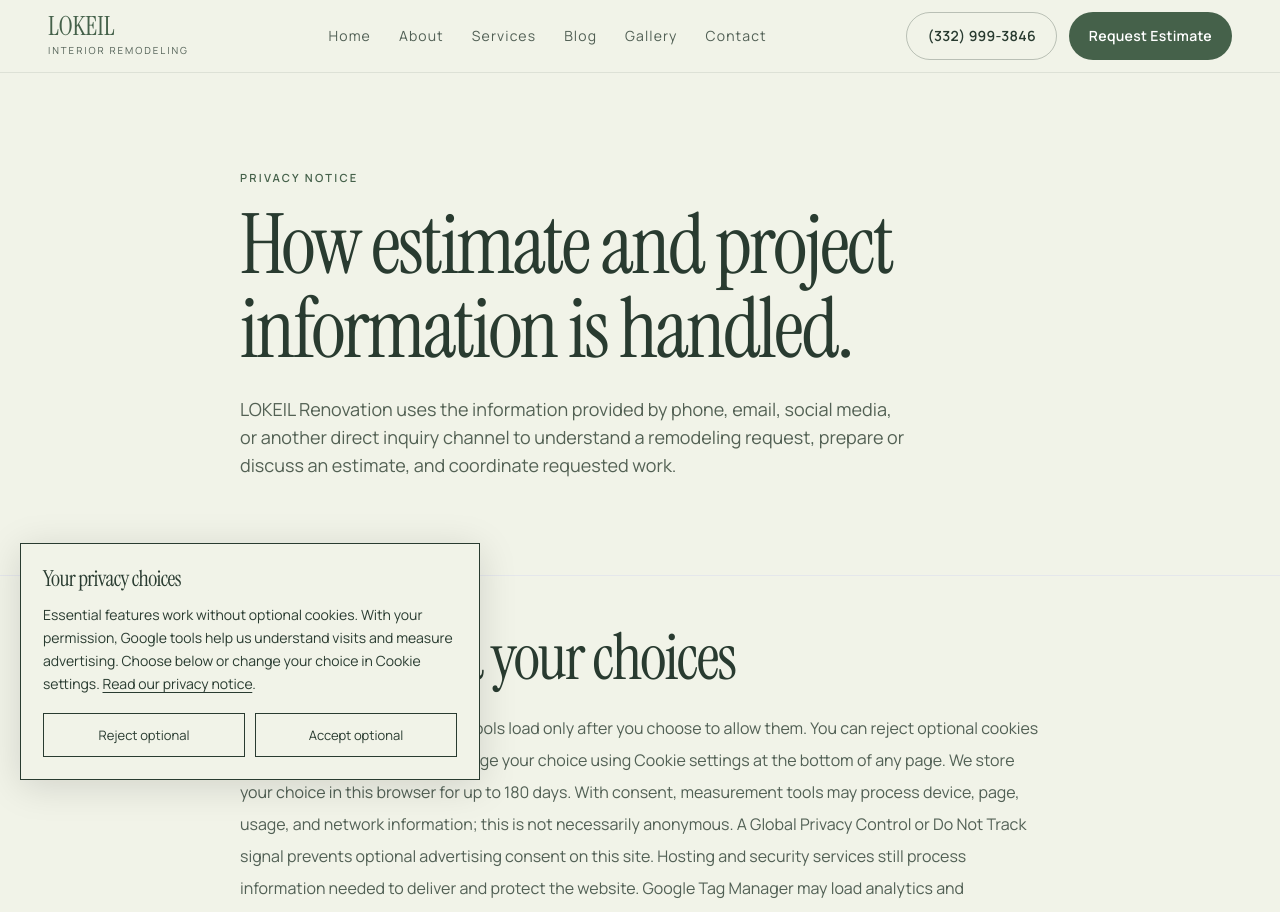
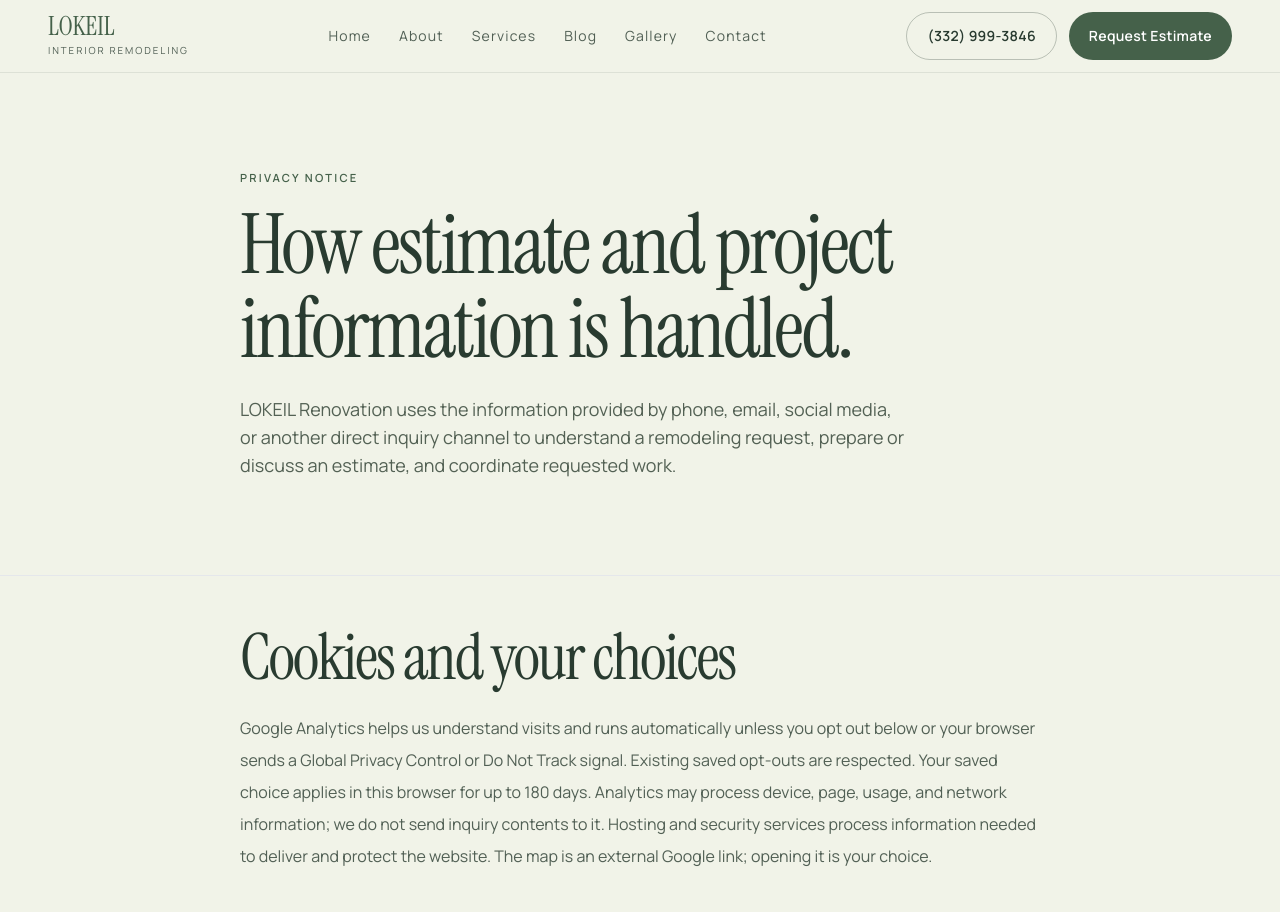
Before and after one commit to donaldlena833-cyber/lokeil-website, a Next.js app: page /privacy in a window 1280 px wide. Shown: the top 912 px of the page. Built offline with nearby package versions, Linux system fonts and the light colour scheme.

Commit message:
Remove privacy popup and provide analytics opt-out on privacy page

```diff
--- a/app/components/ContactIntentAnalytics.tsx
+++ b/app/components/ContactIntentAnalytics.tsx
@@ -4,10 +4,9 @@ import { useEffect } from 'react';
 
 import { contactIntentPayload } from '../contactIntent';
 
-type ContactIntentEvent = NonNullable<ReturnType<typeof contactIntentPayload>>;
-
 type AnalyticsWindow = Window & {
-  dataLayer?: ContactIntentEvent[];
+  gtag?: (...args: unknown[]) => void;
+  __siteAnalyticsAllowed?: boolean;
 };
 
 export default function ContactIntentAnalytics() {
@@ -21,14 +20,9 @@ export default function ContactIntentAnalytics() {
         window.location.pathname,
       );
       if (!payload) return;
-      try {
-        const consent = JSON.parse(localStorage.getItem('site-cookie-choice-v1') || 'null');
-        if (!consent || !consent.analytics || !consent.marketing || consent.expires <= Date.now()) return;
-      } catch { return; }
-
       const analyticsWindow = window as AnalyticsWindow;
-      analyticsWindow.dataLayer ??= [];
-      analyticsWindow.dataLayer.push(payload);
+      if (!analyticsWindow.__siteAnalyticsAllowed) return;
+      analyticsWindow.gtag?.('event', payload.event, { page_path: payload.page_path });
     };
 
     document.addEventListener('click', handleContactClick);
--- a/app/components/CookieConsent.tsx
+++ b/app/components/CookieConsent.tsx
@@ -1,10 +1,11 @@
 "use client";
 import Link from "next/link";
+import { usePathname } from "next/navigation";
 
 import { useEffect, useRef, useState } from "react";
 
 type Choice = { analytics: boolean; marketing: boolean; expires: number };
-type TagWindow = Window & { dataLayer?: unknown[]; gtag?: (...args: unknown[]) => void; [key: `ga-disable-${string}`]: boolean };
+type TagWindow = Window & { dataLayer?: unknown[]; gtag?: (...args: unknown[]) => void; __siteAnalyticsAllowed?: boolean; [key: `ga-disable-${string}`]: boolean };
 const KEY = "site-cookie-choice-v1";
 const denied = { ad_storage: "denied", ad_user_data: "denied", ad_personalization: "denied", analytics_storage: "denied" };
 
@@ -29,7 +30,7 @@ function clearMeasurementCookies() {
 export function CookieConsent({ analyticsId, adsId, tagManagerId, privacyPath = "/privacy", nonce }: {
   analyticsId?: string; adsId?: string; tagManagerId?: string; privacyPath?: string; nonce?: string;
 }) {
-  const [open, setOpen] = useState(false);
+  const pathname = usePathname();
   const [choice, setChoice] = useState<Choice | null>(null);
   const [ready, setReady] = useState(false);
   const loaded = useRef(false);
@@ -39,8 +40,10 @@ export function CookieConsent({ analyticsId, adsId, tagManagerId, privacyPath =
     const sync = () => {
       const saved = readChoice();
       const privacySignal = (navigator as Navigator & { globalPrivacyControl?: boolean }).globalPrivacyControl || navigator.doNotTrack === "1";
-      setChoice(saved ? { ...saved, marketing: privacySignal ? false : saved.marketing } : null);
-      setOpen(!saved); setReady(true);
+      const next = saved || { analytics: true, marketing: false, expires: Date.now() + 180 * 86400000 };
+      setChoice(privacySignal ? { ...next, analytics: false, marketing: false } : next);
+      if (!next.analytics || privacySignal) clearMeasurementCookies();
+      setReady(true);
     };
     sync();
     const onStorage = (event: StorageEvent) => { if (event.key === KEY) { if (loaded.current) location.reload(); else sync(); } };
@@ -51,12 +54,13 @@ export function CookieConsent({ analyticsId, adsId, tagManagerId, privacyPath =
   useEffect(() => {
     if (!ready) return;
     const w = window as unknown as TagWindow;
+    w.__siteAnalyticsAllowed = Boolean(choice?.analytics);
     if (analyticsId) w[`ga-disable-${analyticsId}`] = !choice?.analytics;
     if (!choice?.analytics && !choice?.marketing) {
-      if (loaded.current) location.reload();
+      w.gtag?.("consent", "update", denied);
       return;
     }
-    // No vendor connection or event queue exists before an explicit opt-in.
+    // Analytics runs unless opted out; advertising still requires a saved opt-in.
     w.dataLayer = w.dataLayer || [];
     // Google documents its command queue as Arguments objects, not event arrays.
     w.gtag = w.gtag || function () { w.dataLayer!.push(arguments); };
@@ -91,24 +95,21 @@ export function CookieConsent({ analyticsId, adsId, tagManagerId, privacyPath =
 
   function save(analytics: boolean, marketing: boolean) {
     const privacySignal = (navigator as Navigator & { globalPrivacyControl?: boolean }).globalPrivacyControl || navigator.doNotTrack === "1";
-    const next = { analytics, marketing: privacySignal ? false : marketing, expires: Date.now() + 180 * 86400000 };
-    try { localStorage.setItem(KEY, JSON.stringify(next)); } catch { /* Choice still applies to this page if storage is unavailable. */ }
+    const next = { analytics: privacySignal ? false : analytics, marketing: privacySignal ? false : marketing, expires: Date.now() + 180 * 86400000 };
+    let persisted = false;
+    try { localStorage.setItem(KEY, JSON.stringify(next)); persisted = true; } catch { /* Choice still applies to this page if storage is unavailable. */ }
     if (!next.analytics || !next.marketing) clearMeasurementCookies();
     const reload = loaded.current;
-    setChoice(next); setOpen(false);
-    if (reload) location.reload();
+    setChoice(next);
+    if (reload && persisted) location.reload();
   }
   return <>
-    <div className="readiness-utility"><Link href={privacyPath}>Privacy</Link><Link href="/terms">Terms</Link><Link href="/contact">Contact</Link><button type="button" onClick={() => setOpen(true)}>Cookie settings</button></div>
-    {ready && open && <section className="readiness-consent" aria-label="Cookie preferences">
-      <h2>Your privacy choices</h2>
-      <p>Essential features work without optional cookies. {marketingAvailable ? "With your permission, Google tools help us understand visits and measure advertising." : "With your permission, Google Analytics helps us understand visits."} Choose below or change your choice in Cookie settings. <Link href={privacyPath}>Read our privacy notice</Link>.</p>
-      <div className="readiness-consent-actions">
-        <button type="button" onClick={() => save(false, false)}>Reject optional</button>
-        {!tagManagerId && analyticsId && marketingAvailable && <button type="button" onClick={() => save(true, false)}>Analytics only</button>}
-        <button type="button" onClick={() => save(true, marketingAvailable)}>{marketingAvailable ? "Accept optional" : "Allow analytics"}</button>
-        {choice && <button type="button" onClick={() => setOpen(false)}>Close</button>}
-      </div>
+    <div className="readiness-utility"><Link href={privacyPath}>Privacy</Link><Link href="/terms">Terms</Link><Link href="/contact">Contact</Link></div>
+    {ready && pathname?.replace(/\/$/, "") === privacyPath.replace(/\/$/, "") && <section className="readiness-privacy-controls" aria-label="Website analytics settings">
+      <h2>Website analytics</h2>
+      <p>Google Analytics is {choice?.analytics ? "on" : "off"} in this browser. You can change it below.</p>
+      <button type="button" onClick={() => save(!choice?.analytics, Boolean(choice?.marketing))}>{choice?.analytics ? "Turn off analytics" : "Turn on analytics"}</button>
+      {marketingAvailable && <button type="button" onClick={() => save(Boolean(choice?.analytics), !choice?.marketing)}>{choice?.marketing ? "Turn off ad measurement" : "Allow ad measurement"}</button>}
     </section>}
   </>;
 }
--- a/app/layout.tsx
+++ b/app/layout.tsx
@@ -12,7 +12,7 @@ import ScrollObserver from './components/ScrollObserver';
 import { structuredData } from './schema';
 import { siteData } from './siteData';
 
-const gtmId = 'GTM-P7SQ92V3';
+const googleAnalyticsId = 'G-H0NMDD35NJ';
 
 const manrope = Manrope({
   subsets: ['latin'],
@@ -115,7 +115,7 @@ export default function RootLayout({
         <div className="min-h-screen overflow-x-clip pb-24 md:pb-0">{children}</div>
         <MobileCtaBar />
         <Footer />
-<CookieConsent tagManagerId={gtmId} />
+<CookieConsent analyticsId={googleAnalyticsId} />
       </body>
     </html>
   );
--- a/app/privacy/content.ts
+++ b/app/privacy/content.ts
@@ -3,7 +3,7 @@ export const privacyIntro = 'LOKEIL Renovation uses the information provided by
 export const privacySections = [
   {
     heading: 'Cookies and your choices',
-    body: 'Optional Google measurement tools load only after you choose to allow them. You can reject optional cookies and still use the website, or change your choice using Cookie settings at the bottom of any page. We store your choice in this browser for up to 180 days. With consent, measurement tools may process device, page, usage, and network information; this is not necessarily anonymous. A Global Privacy Control or Do Not Track signal prevents optional advertising consent on this site. Hosting and security services still process information needed to deliver and protect the website. Google Tag Manager may load analytics and advertising tags only after optional consent. The map is an external Google link; opening it is your choice.',
+    body: 'Google Analytics helps us understand visits and runs automatically unless you opt out below or your browser sends a Global Privacy Control or Do Not Track signal. Existing saved opt-outs are respected. Your saved choice applies in this browser for up to 180 days. Analytics may process device, page, usage, and network information; we do not send inquiry contents to it. Hosting and security services process information needed to deliver and protect the website. The map is an external Google link; opening it is your choice.',
   },
   {
     heading: 'Information you provide',
--- a/app/privacy/page.tsx
+++ b/app/privacy/page.tsx
@@ -28,7 +28,7 @@ export default function PrivacyPage() {
           <h2 className="section-title">Your choices</h2>
           <p className="mt-5">To request an eligible correction or deletion, email <a className="text-accent underline underline-offset-4" href={`mailto:${siteData.email}`}>{siteData.email}</a>. Some information may be retained when reasonably required for an active project, legal obligation, safety, fraud prevention, or ordinary business records.</p>
         </section>
-        <p className="text-sm">Updated October 2, 2026. <Link className="ml-2 text-accent underline underline-offset-4" href="/contact">Contact LOKEIL</Link></p>
+        <p className="text-sm">Updated October 7, 2026. <Link className="ml-2 text-accent underline underline-offset-4" href="/contact">Contact LOKEIL</Link></p>
       </article>
     </main>
   );
--- a/app/readiness.css
+++ b/app/readiness.css
@@ -29,3 +29,9 @@
  body:has(input:focus,textarea:focus,select:focus) .readiness-mobile { display:none; }
 }
 @media(prefers-reduced-motion:reduce) { .readiness-page *, .readiness-consent * { animation:none!important; transition:none!important; } }
+
+.readiness-privacy-controls { position:static; width:min(680px,calc(100% - 40px)); margin:24px auto 48px; padding:24px; border:1px solid currentColor; color:var(--readiness-ink,#25251f); background:var(--readiness-bg,#f5f1e9); }
+.readiness-privacy-controls h2 { margin:0 0 12px; font-size:22px; }
+.readiness-privacy-controls p { margin:0 0 16px; font-size:14px; line-height:1.6; }
+.readiness-privacy-controls button { min-height:44px; margin:4px 8px 4px 0; padding:10px 16px; border:1px solid currentColor; background:transparent; color:inherit; cursor:pointer; }
+.readiness-privacy-controls button:focus-visible { outline:2px solid currentColor; outline-offset:4px; }
```
Also changed, not shown: 1 other file (tests, documents, lock files or other folders).
